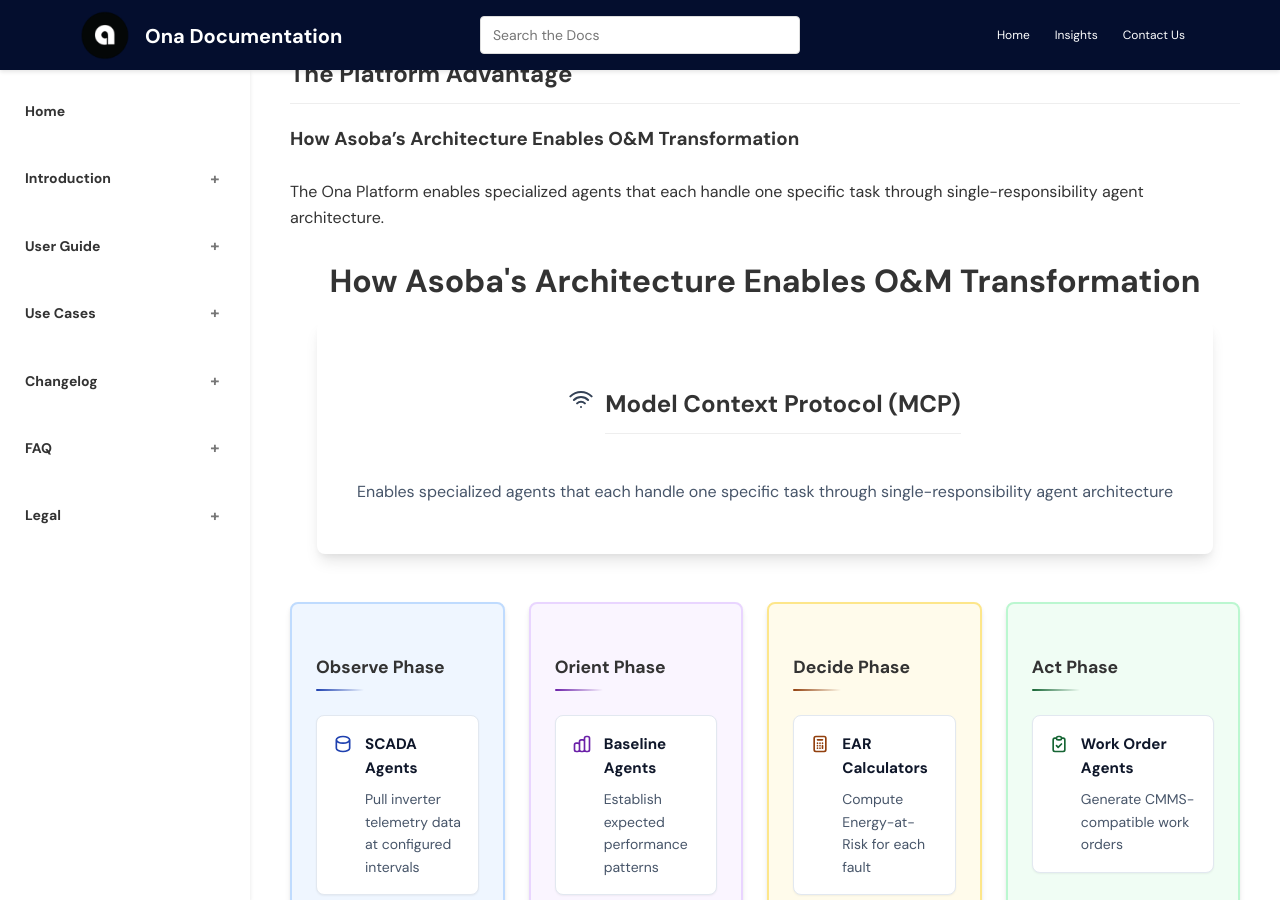
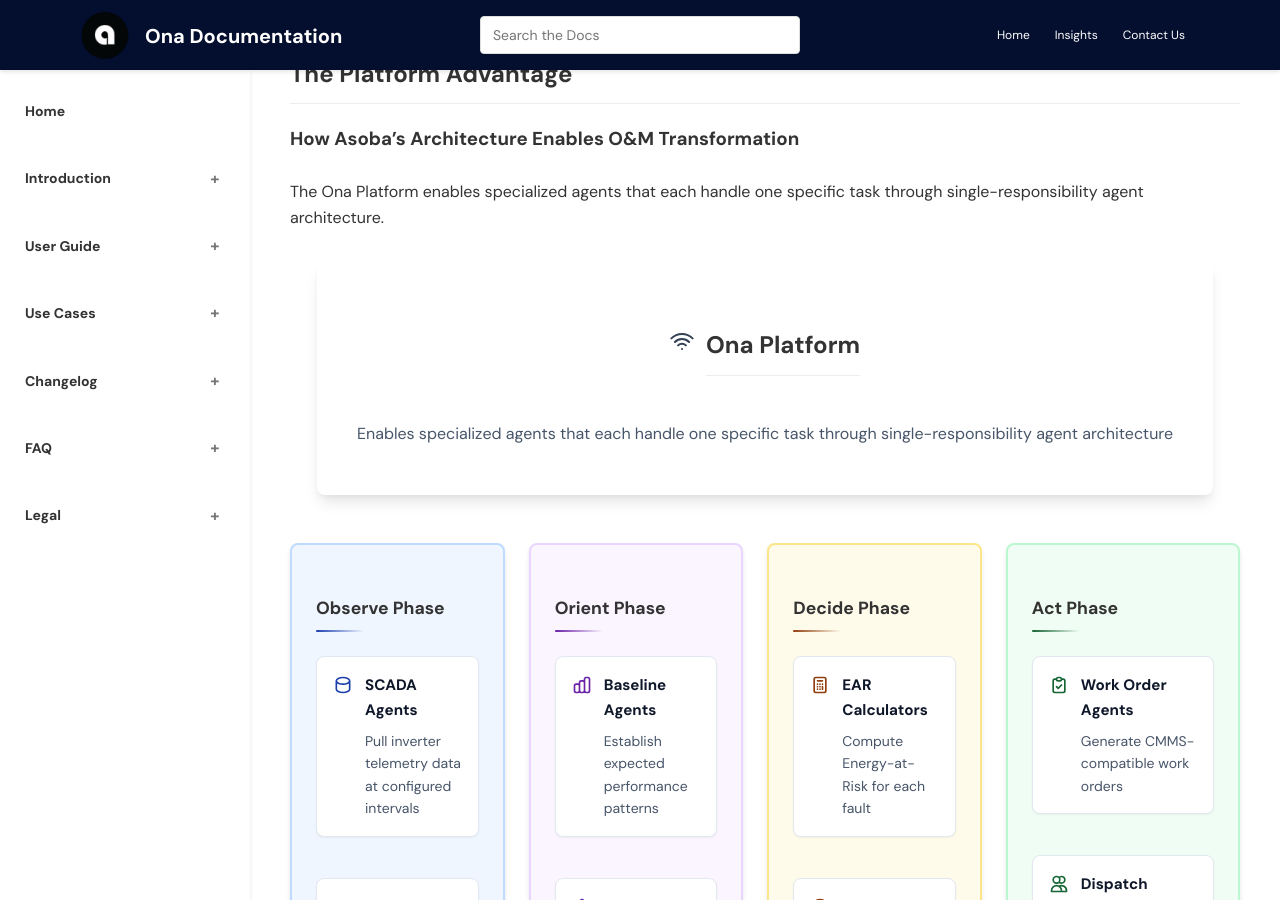
Before and after one commit to AsobaCloud/asobacode.github.io, a Jekyll site: the page built from archive/om-use-case.md, in a window 1280 px wide and 900 px high, scrolled down 4556 px. Built offline with Jekyll 4.4.1, drawn with Linux system fonts in a browser that asks for light colours; comment, search, counter and statistics services are not loaded.

Commit message:
Update om-use-case.md

```diff
--- a/archive/om-use-case.md
+++ b/archive/om-use-case.md
@@ -204,13 +204,12 @@ The Ona Platform enables specialized agents that each handle one specific task t
 <div class="asoba-architecture-diagram">
   <!-- Header -->
   <div class="text-center mb-12">
-    <h1 class="text-slate-900 mb-4">How Asoba's Architecture Enables O&M Transformation</h1>
     <div class="bg-white rounded-lg shadow-lg p-6 border-2 border-slate-200 max-w-4xl mx-auto">
       <div class="flex items-center justify-center gap-3 mb-3">
         <svg class="w-6 h-6 text-slate-700" fill="none" stroke="currentColor" viewBox="0 0 24 24">
           <path stroke-linecap="round" stroke-linejoin="round" stroke-width="2" d="M8.111 16.404a5.5 5.5 0 017.778 0M12 20h.01m-7.08-7.071c3.904-3.905 10.236-3.905 14.141 0M1.394 9.393c5.857-5.857 15.355-5.857 21.213 0" />
         </svg>
-        <h2 class="text-slate-900">Model Context Protocol (MCP)</h2>
+        <h2 class="text-slate-900">Ona Platform</h2>
       </div>
       <p class="text-slate-600">
         Enables specialized agents that each handle one specific task through single-responsibility agent architecture
```
